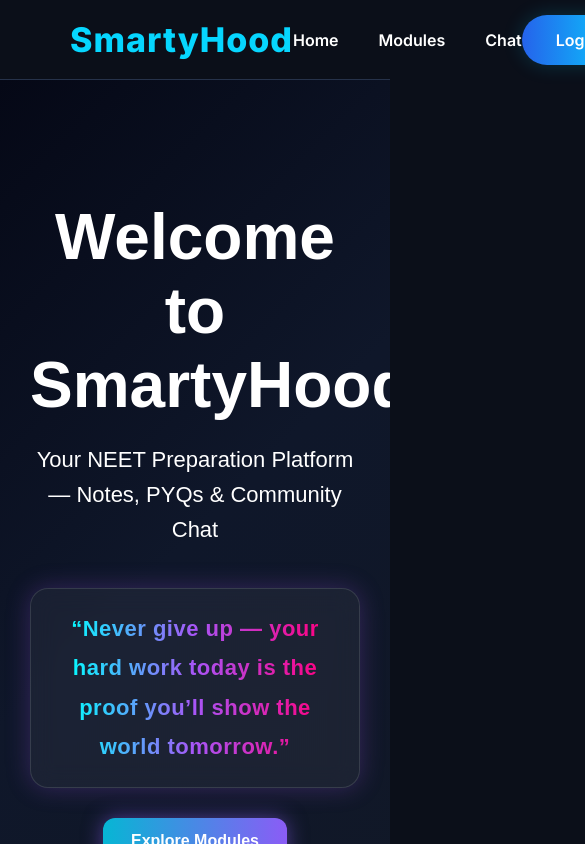
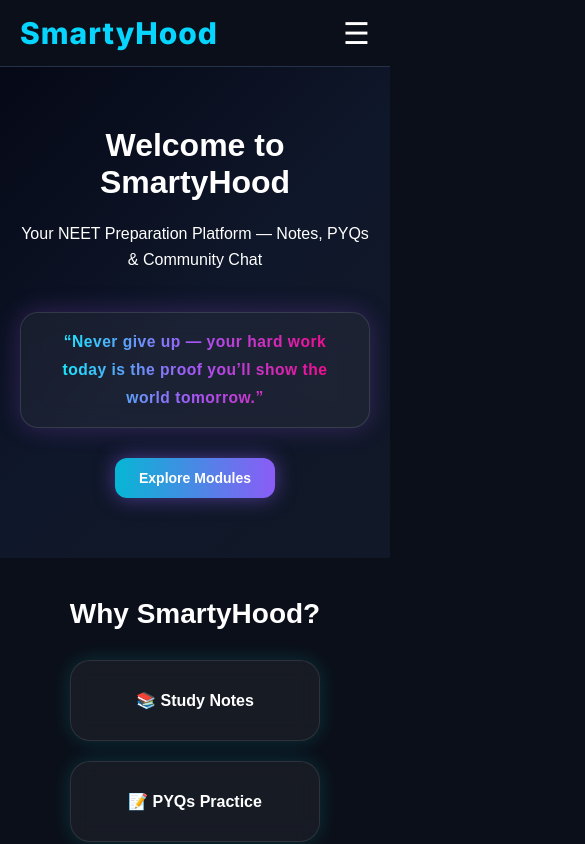
Before and after one commit to Scattered-exp/SmartyHood, a React app in the folder frontend/: page / in a window 390 px wide. Shown: the top 844 px of the page, 585 px wide, since content can reach past the window. Built offline with nearby package versions, Linux system fonts and the light colour scheme; the HTML template or start-up script is replaced by a standard one.

Commit message:
Update chat UI and responsive navbar

```diff
--- a/frontend/src/components/Navbar.jsx
+++ b/frontend/src/components/Navbar.jsx
@@ -1,41 +1,101 @@
+import { useState } from "react";
 import { Link } from "react-router-dom";
 
 function Navbar() {
+  const [menuOpen, setMenuOpen] = useState(false);
+
   return (
+    <>
       <nav
         style={{
-        height: "80px",
-        padding: "0 70px",
-        display: "flex",
-        justifyContent: "space-between",
-        alignItems: "center",
           background: "#0B0F19",
           borderBottom: "1px solid #26324A",
           position: "sticky",
           top: 0,
-        zIndex: 1000
+          zIndex: 1000,
         }}
       >
-      <div className="logo">SmartyHood</div>
-
         <div
           style={{
+            maxWidth: "1200px",
+            margin: "0 auto",
+            padding: "15px 20px",
             display: "flex",
-          gap: "40px",
-          alignItems: "center"
+            justifyContent: "space-between",
+            alignItems: "center",
           }}
         >
-        <Link className="nav-link" to="/">Home</Link>
-        <Link className="nav-link" to="/modules">Modules</Link>
-        <Link className="nav-link" to="/chat">Chat</Link>
+          <div
+            className="logo"
+            style={{
+              fontSize: "30px",
+              fontWeight: "800",
+            }}
+          >
+            SmartyHood
           </div>
 
+          {/* Desktop Menu */}
+          <div className="desktop-menu">
+            <Link className="nav-link" to="/">
+              Home
+            </Link>
+
+            <Link className="nav-link" to="/modules">
+              Modules
+            </Link>
+
+            <Link className="nav-link" to="/chat">
+              Chat
+            </Link>
+
             <Link to="/login">
-        <button className="primary-btn">
-          Login
+              <button className="primary-btn">Login</button>
+            </Link>
+          </div>
+
+          {/* Mobile Button */}
+          <button
+            className="menu-btn"
+            onClick={() => setMenuOpen(!menuOpen)}
+          >
+            {menuOpen ? "✕" : "☰"}
           </button>
+        </div>
+
+        {menuOpen && (
+          <div className="mobile-menu">
+            <Link
+              className="nav-link"
+              to="/"
+              onClick={() => setMenuOpen(false)}
+            >
+              Home
             </Link>
+
+            <Link
+              className="nav-link"
+              to="/modules"
+              onClick={() => setMenuOpen(false)}
+            >
+              Modules
+            </Link>
+
+            <Link
+              className="nav-link"
+              to="/chat"
+              onClick={() => setMenuOpen(false)}
+            >
+              Chat
+            </Link>
+
+            <Link to="/login" onClick={() => setMenuOpen(false)}>
+              <button className="primary-btn">Login</button>
+            </Link>
+          </div>
+        )}
       </nav>
+    </>
   );
 }
 
--- a/frontend/src/components/pages/chat.jsx
+++ b/frontend/src/components/pages/chat.jsx
@@ -118,6 +118,8 @@ export default function Chat() {
     socket.on("connect", () => {
   setConnected(true);
   setMyId(socket.id);
+  socket.emit("join_room", ROOM);
+
 });
     socket.on("disconnect", () => setConnected(false));
     socket.on("online_users", (count) => {
--- a/frontend/src/components/pages/home.jsx
+++ b/frontend/src/components/pages/home.jsx
@@ -7,7 +7,7 @@ function Home() {
        style={{
   background: "linear-gradient(135deg, #050816, #0f172a, #111827)",
   color: "white",
-  padding: "120px 30px",
+  padding: "clamp(60px, 10vw, 120px) 20px",
   textAlign: "center",
   position: "relative",
   overflow: "hidden"
@@ -16,7 +16,7 @@ function Home() {
        <h1
   className="neon-text"
   style={{
-    fontSize: "64px",
+    fontSize: "clamp(32px, 8vw, 64px)",
     fontWeight: "bold",
     marginBottom: "20px"
   }}
@@ -29,7 +29,7 @@ function Home() {
   style={{
     maxWidth: "700px",
     margin: "auto",
-    fontSize: "22px",
+    fontSize: "clamp(16px, 4vw, 22px)",
     lineHeight: "1.6"
   }}
 >
@@ -40,7 +40,7 @@ function Home() {
   style={{
     marginTop: "40px",
     display: "inline-block",
-    padding: "20px 35px",
+    padding: "15px 20px",
     borderRadius: "18px",
     background: "rgba(255,255,255,0.05)",
     border: "1px solid rgba(255,255,255,0.12)",
@@ -50,7 +50,7 @@ function Home() {
 >
   <p
     style={{
-      fontSize: "22px",
+      fontSize: "clamp(15px, 4vw, 22px)",
       fontWeight: "600",
       lineHeight: "1.8",
       margin: 0,
@@ -70,8 +70,8 @@ function Home() {
         <button
          style={{
   marginTop: "30px",
-  padding: "14px 28px",
-  fontSize: "16px",
+  padding: "12px 24px",
+  fontSize: "clamp(14px,3vw,16px)",
   background: "linear-gradient(90deg, #06b6d4, #8b5cf6)",
   color: "white",
   border: "none",
@@ -87,11 +87,11 @@ function Home() {
       </div>
 
       {/* FEATURES SECTION */}
-      <div style={{ padding: "50px", textAlign: "center" }}>
+      <div style={{ padding: "40px 20px", textAlign: "center" }}>
         <h2
   className="neon-text"
   style={{
-    fontSize: "42px",
+    fontSize: "clamp(28px,6vw,42px)",
     marginBottom: "20px"
   }}
 >
@@ -130,7 +130,8 @@ function Home() {
 
 const cardStyle = {
   padding: "30px",
-  width: "220px",
+  width: "100%",
+maxWidth: "250px",
   background: "rgba(255,255,255,0.05)",
   borderRadius: "20px",
   fontWeight: "bold",
@@ -139,7 +140,7 @@ const cardStyle = {
   boxShadow: "0 0 20px rgba(0,255,255,0.15)",
   backdropFilter: "blur(10px)",
   transition: "0.3s",
-  fontSize: "22px"
+  fontSize: "clamp(16px,4vw,22px)"
 };
 
 export default Home;
--- a/frontend/src/index.css
+++ b/frontend/src/index.css
@@ -209,5 +209,50 @@ button{
 .nav-link:hover::after{
 
     width:100%;
+}
+/* ==========================
+   RESPONSIVE NAVBAR
+========================== */
 
+.desktop-menu {
+    display: flex;
+    align-items: center;
+    gap: 35px;
 }
+
+.menu-btn {
+    display: none;
+    background: transparent;
+    color: white;
+    border: none;
+    font-size: 30px;
+    cursor: pointer;
+}
+
+.mobile-menu {
+    display: none;
+}
+
+@media (max-width: 768px) {
+
+    .desktop-menu {
+        display: none;
+    }
+
+    .menu-btn {
+        display: block;
+    }
+
+    .mobile-menu {
+        display: flex;
+        flex-direction: column;
+        gap: 20px;
+        padding: 20px;
+        background: #111827;
+        border-top: 1px solid #26324A;
+    }
+
+    .mobile-menu .primary-btn {
+        width: 100%;
+    }
+}
```
Lines whose indentation alone changed are shown as unchanged.
